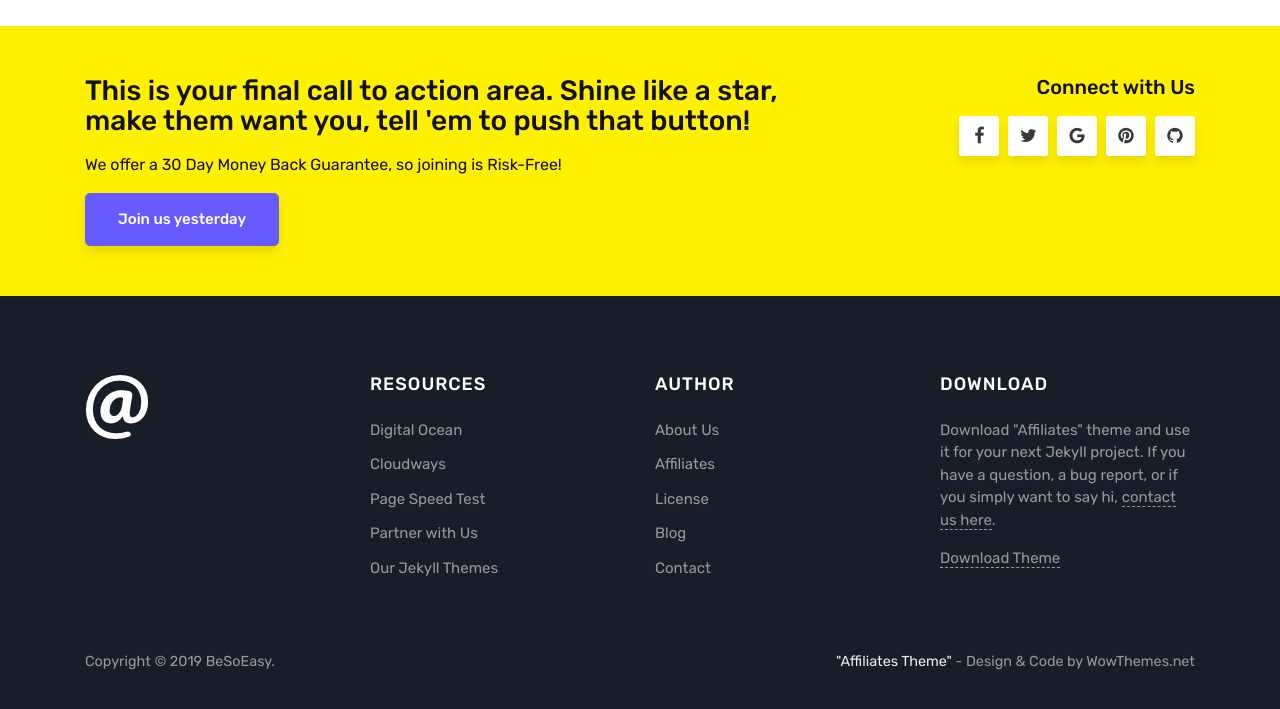
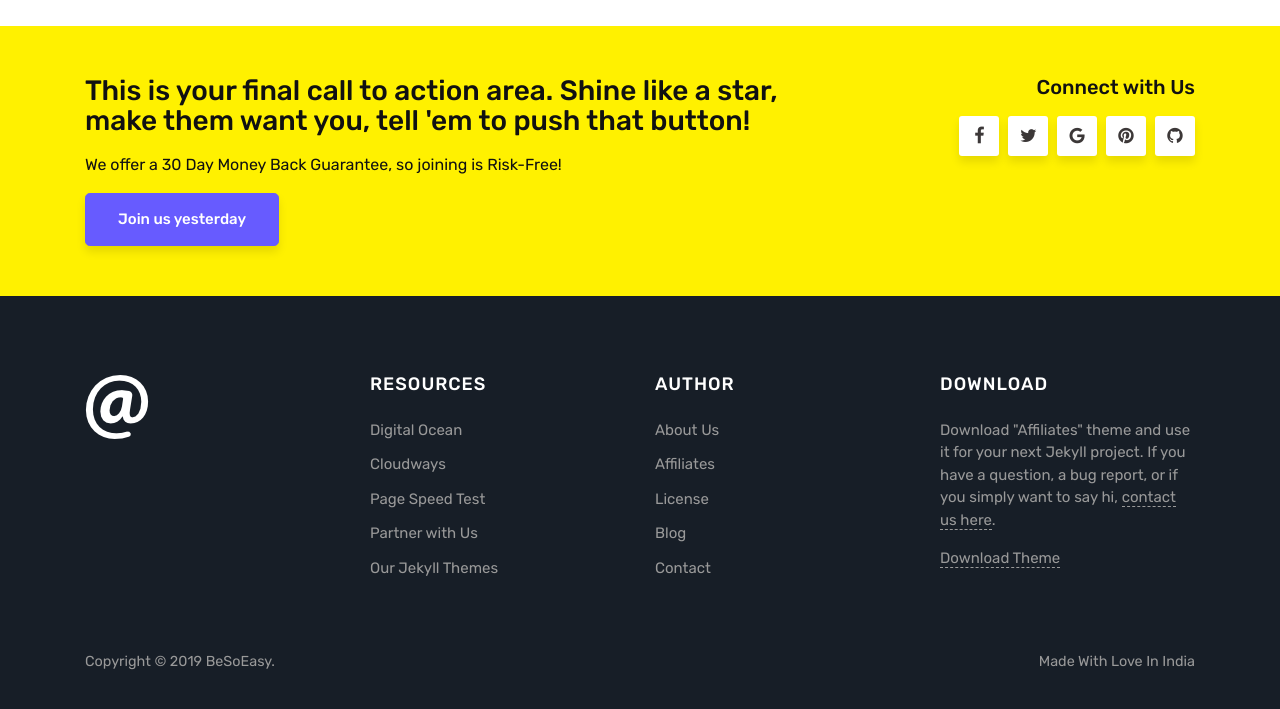
Before and after one commit to shochak2510/besoeasy.github.io, a Jekyll site: the page built from index.html, in a window 1280 px wide and 900 px high, scrolled down 1901 px, cut to the strip 181-890 px from the top of the window. Built offline with Jekyll 4.4.1, drawn with Linux system fonts in a browser that asks for light colours; the list of posts is cut into pages by our own code; comment, search, counter and statistics services are not loaded.

Commit message:
Update default.html

```diff
--- a/_layouts/default.html
+++ b/_layouts/default.html
@@ -199,8 +199,7 @@
                 Copyright © {{ site.time | date: "%Y" }} {{ site.name }}.
                 </p>
                 <p class="pull-right">
-                <!-- Please, leave credit to author unless you own a commercial license: https://www.wowthemes.net/freebies-license/ -->
-                <a target="_blank" href="https://www.wowthemes.net/free-jekyll-template-affiliates/">"Affiliates Theme"</a> - Design & Code by WowThemes.net
+                 Made With Love In India
                 </p>
                 <div class="clearfix"></div>
             </div>
```
